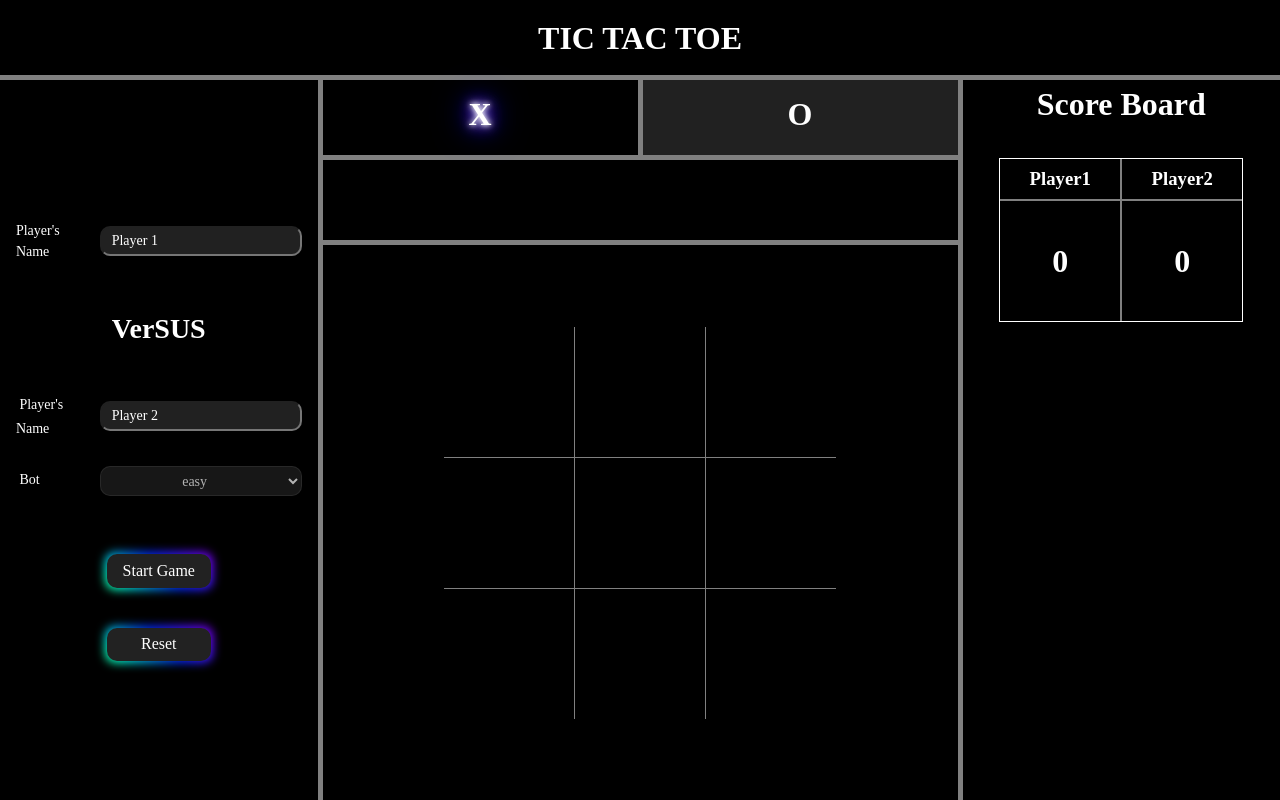
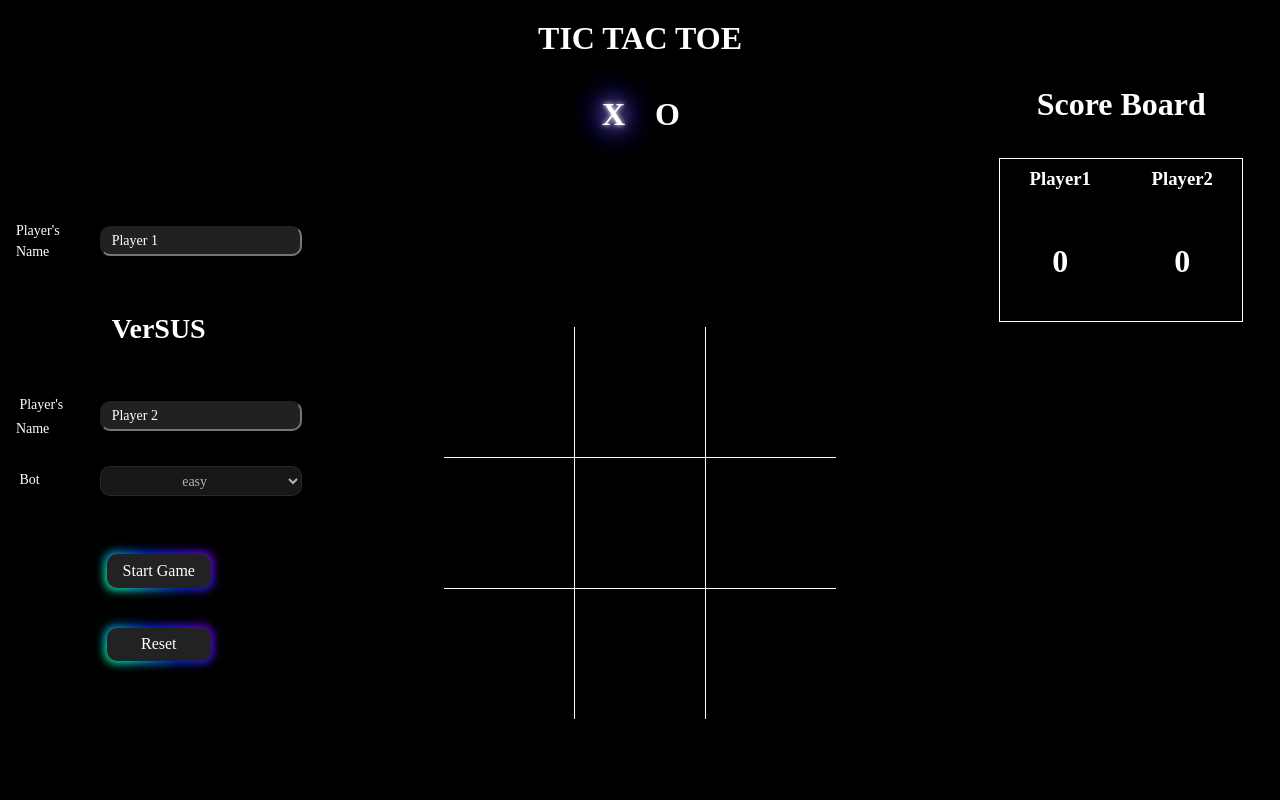
Before and after one commit to Andmana/tic-tac-toe, a plain HTML site: page index.html in a window 1280 px wide. Drawn offline with Linux system fonts and the light colour scheme.

Commit message:
Remove border

```diff
--- a/style.css
+++ b/style.css
@@ -69,9 +69,8 @@ h6 {
 
 body {
     height: 100vh;
-    background-color: grey;
     color: white;
-
+    background-color: black;
     display: grid;
     gap: 5px;
 }
@@ -112,8 +111,6 @@ select {
     align-items: center;
     padding: 20px 0;
     height: 75px;
-
-    background-color: black;
 }
 
 /* *************** */
@@ -135,7 +132,6 @@ select {
 
 .left {
     grid-column: 1 / 2;
-    background-color: black;
 
     display: flex;
     flex-direction: column;
@@ -180,24 +176,29 @@ select {
 
 .signBoard {
     display: flex;
-    gap: 5px;
+    gap: 30px;
 }
 
 .signBoard div {
     height: 75px;
     padding: 10px 0;
     flex: 1;
-    justify-items: center;
     align-items: center;
-    background-color: #212121;
+}
+
+.O {
+    text-align: start;
+}
+
+.X {
+    text-align: end;
 }
 
 .glow-text {
-    background-color: black !important;
-    text-shadow: 0 0 5px #fff, /* White glow */ 0 0 10px #fff,
-        /* Stronger white glow */ 0 0 15px #4a18ff,
-        /* Pinkish glow */ 0 0 20px #290af0,
-        /* Stronger pink glow */ 0 0 30px #2e0cf1,
+    text-shadow: 0 0 5px #fff, /* White glow */ 0 0 20px #fff,
+        /* Stronger white glow */ 0 0 35px #4a18ff,
+        /* Pinkish glow */ 0 0 30px #290af0,
+        /* Stronger pink glow */ 0 0 40px #2e0cf1,
         /* Even stronger pink glow */ 0 0 40px #3705ff; /* Max pink glow */
     transition: text-shadow 0.3s ease-in-out;
 }
@@ -206,7 +207,6 @@ select {
     display: flex;
     justify-content: center;
     align-items: center;
-    background-color: black;
     margin: 5px 0;
     height: 80px;
 }
@@ -227,7 +227,7 @@ select {
     width: 392px;
     height: 392px;
     margin: auto;
-    background-color: gray;
+    background-color: white;
     gap: 1px;
 }
 
@@ -281,14 +281,12 @@ select {
     grid-template-columns: 120px 120px;
     grid-template-rows: 40px 120px;
     gap: 2px;
-    background-color: grey;
 }
 
 .scoreBoard div {
     display: flex;
     align-items: center;
     justify-content: center;
-    background-color: black;
 }
 
 /* CSS */
```
